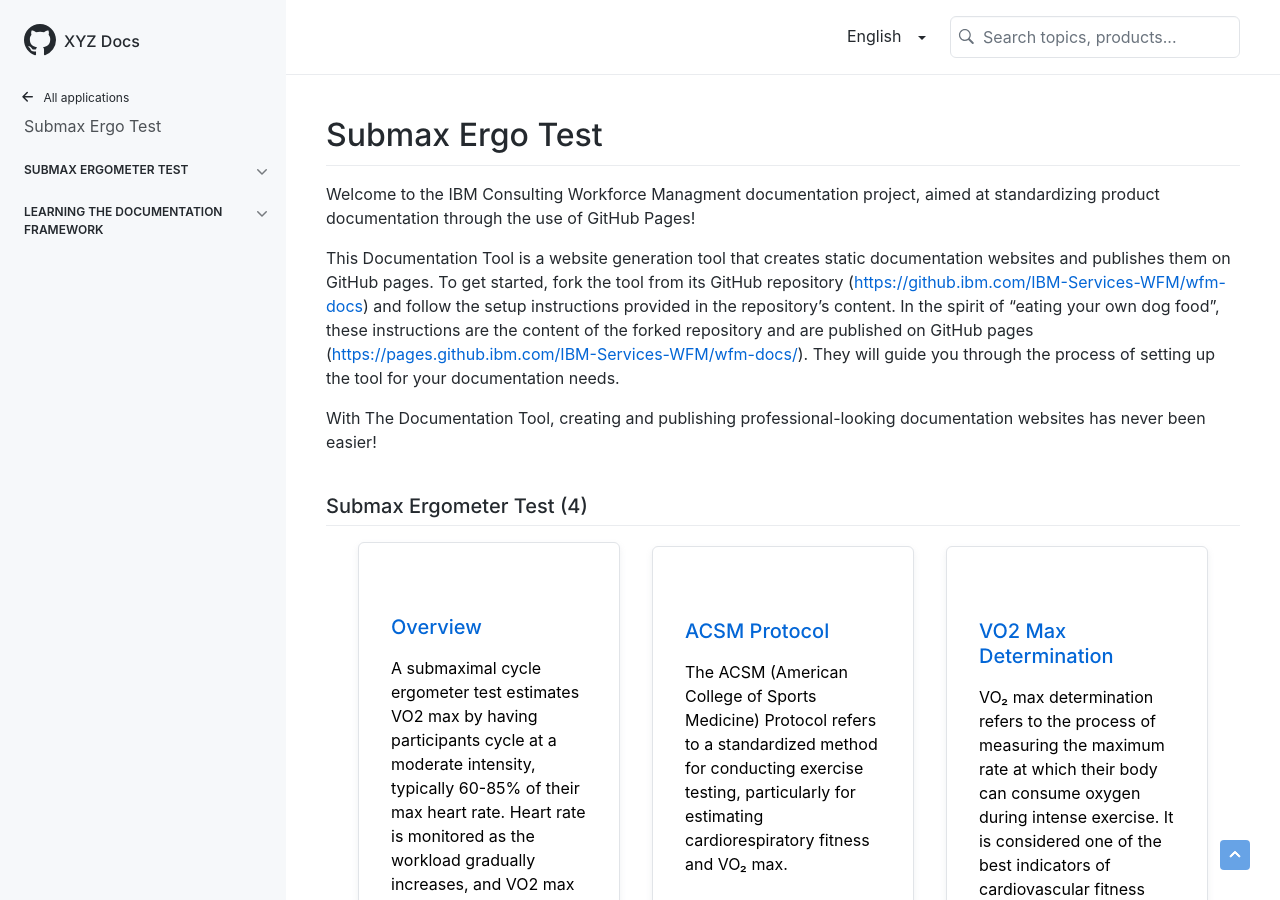
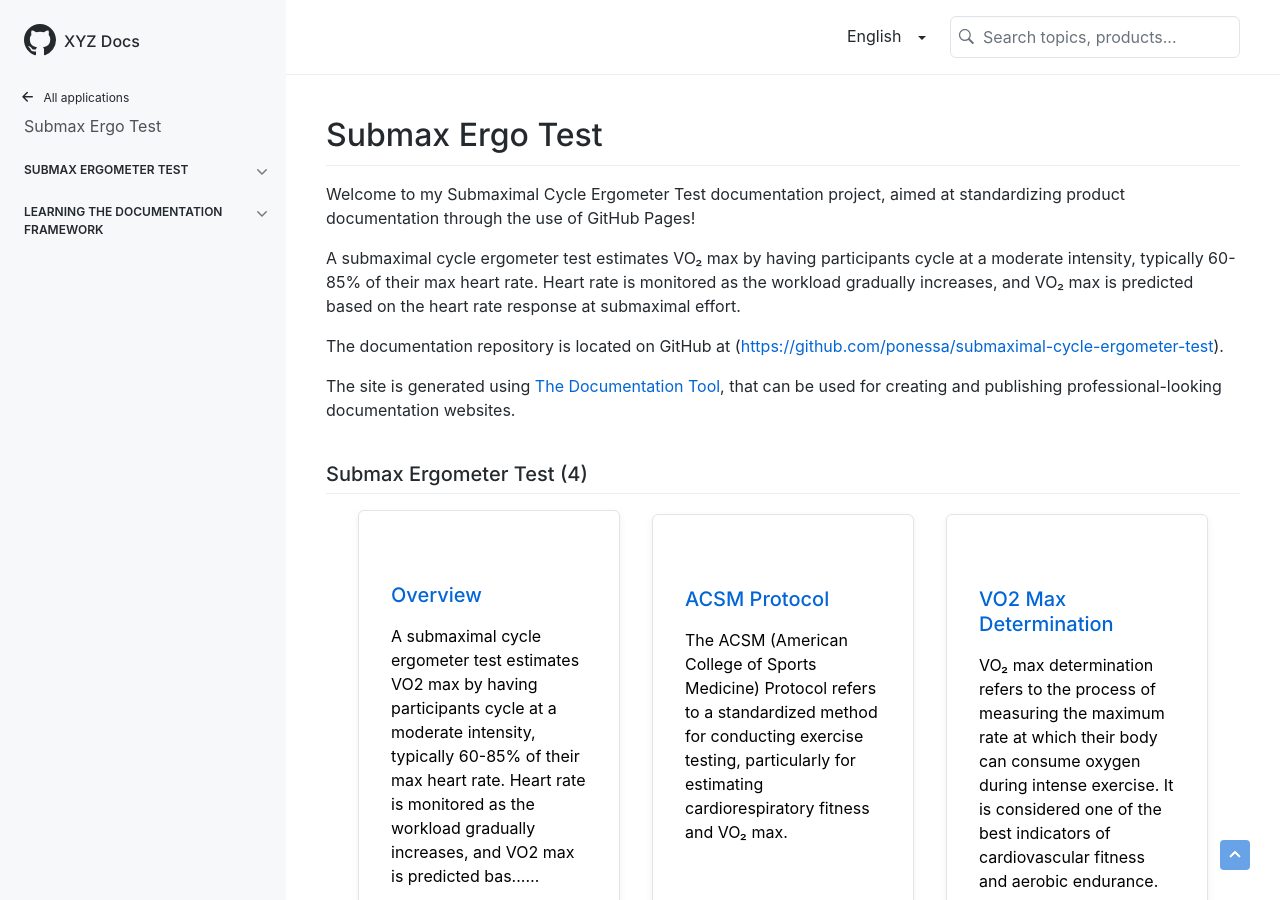
Before and after one commit to ponessa/submaximal-cycle-ergometer-test, a Jekyll site: the page built from docs/index.markdown, in a window 1280 px wide and 900 px high. Built offline with Jekyll 4.4.1, drawn with Linux system fonts in a browser that asks for light colours.

Commit message:
Index page updates

```diff
--- a/docs/_config.yml
+++ b/docs/_config.yml
@@ -26,15 +26,15 @@ description: >- # this means to ignore newlines until "baseurl:"
 #baseurl: ""
 baseurl: "/submaximal-cycle-ergometer-test" # the subpath of your site, e.g. /blog
 url: "https://ponessa.github.io/submaximal-cycle-ergometer-test/" # the base hostname & protocol for your site, e.g. http://example.com
-contact_reference: "https://ibm.enterprise.slack.com/user/@W52QZ3BJ8"
+contact_reference: "mailto:steven.ponessa@gmail.com"
 twitter_username: "@PonessaSteven"
 github_username:  steven.ponessa@gmail.com
 organization: XYZ
 documentation_landing_page: "/submaximal-cycle-ergometer-test"
 footer_links: [
-  {"title": "Terms", "url": "https://w3.ibm.com/#/info_terms_of_use"},
-  {"title": "Privacy", "url": "https://w3.ibm.com/w3-privacy-notice"},
-  {"title": "XYZ Home", "url": "https://w3.ibm.com/w3publisher/ibm-services-workforce-management"}
+  {"title": "Terms", "url": "https://"},
+  {"title": "Privacy", "url": "https://"},
+  {"title": "XYZ Home", "url": "https://"}
 ]
 
 max_abstract_length: 240
--- a/docs/index.markdown
+++ b/docs/index.markdown
@@ -2,8 +2,10 @@
 layout: home
 ---
 
-Welcome to the IBM Consulting Workforce Managment documentation project, aimed at standardizing product documentation through the use of GitHub Pages!
+Welcome to my Submaximal Cycle Ergometer Test documentation project, aimed at standardizing product documentation through the use of GitHub Pages!
 
-This Documentation Tool is a website generation tool that creates static documentation websites and publishes them on GitHub pages. To get started, fork the tool from its GitHub repository ([https://github.ibm.com/IBM-Services-WFM/wfm-docs](https://github.ibm.com/IBM-Services-WFM/wfm-docs){:target="_blank"}) and follow the setup instructions provided in the repository's content. In the spirit of "eating your own dog food", these instructions are the content of the forked repository and are published on GitHub pages ([https://pages.github.ibm.com/IBM-Services-WFM/wfm-docs/](https://pages.github.ibm.com/IBM-Services-WFM/wfm-docs/){:target="_blank"}). They will guide you through the process of setting up the tool for your documentation needs.
+A submaximal cycle ergometer test estimates VO₂ max by having participants cycle at a moderate intensity, typically 60-85% of their max heart rate. Heart rate is monitored as the workload gradually increases, and VO₂ max is predicted based on the heart rate response at submaximal effort.
 
-With The Documentation Tool, creating and publishing professional-looking documentation websites has never been easier!
+The documentation repository is located on GitHub at ([https://github.com/ponessa/submaximal-cycle-ergometer-test](https://github.com/ponessa/submaximal-cycle-ergometer-test){:target="_blank"}).
+
+The site is generated using [The Documentation Tool](https://github.com/ponessa/the-documentation-tool), that can be used for creating and publishing professional-looking documentation websites.
```
